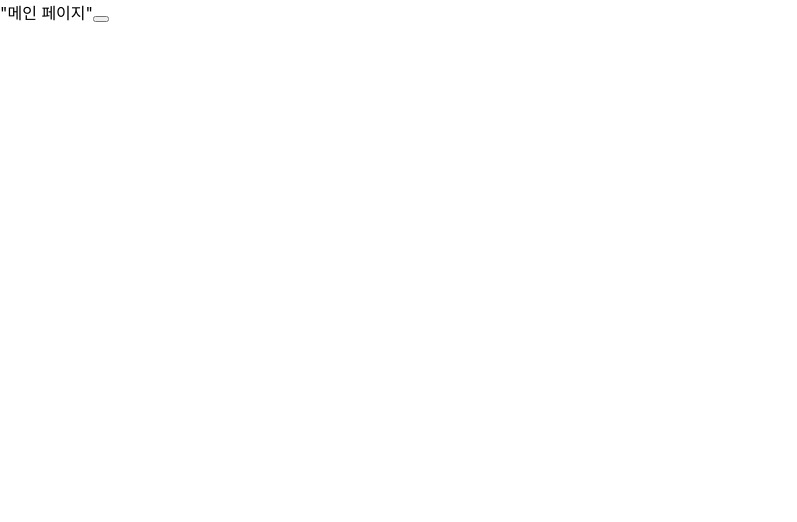
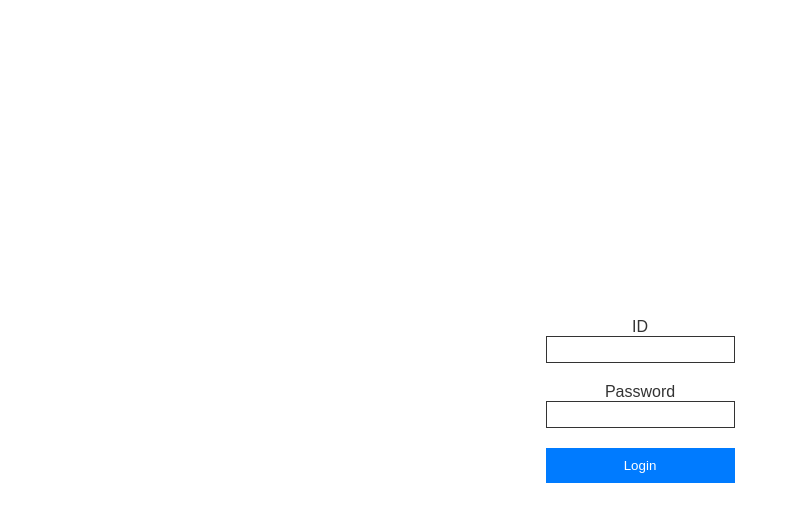
Before and after one commit to kong-tae-hyeon-khu/My-Blog-Server, a React (Create React App) app in the folder front/spring-blog/: page / in a window 1280 px wide. Shown: the top 522 px of the page, without its empty margins (0-797 px from the left). Built offline with nearby package versions, Linux system fonts and the light colour scheme.

Commit message:
Feat : Logout (Using Cookie)

```diff
--- a/front/spring-blog/src/App.js
+++ b/front/spring-blog/src/App.js
@@ -3,15 +3,18 @@ import LoginForm from "./pages/LoginForm";
 import {BrowserRouter, Routes, Route} from "react-router-dom";
 import RegisterForm from "./pages/RegisterForm";
 import Main from "./pages/Main";
+import {getCookie} from "./settings/cookie";
+function App() {
 
-function App() {
+    const toekn = getCookie("jwt");
+
     return (
         <BrowserRouter>
             <div>
                 <Routes>
-                    <Route path="signin" element={<LoginForm/>}></Route>
+                    <Route path="signin" element={<LoginForm/>}></Route>t
                     <Route path="signup" element={<RegisterForm/>}></Route>
-                    <Route path="/" element={<Main/>}></Route>
+                    <Route path="/" element={toekn ? <Main/> : <LoginForm/>}></Route>
                 </Routes>
 
             </div>
--- a/front/spring-blog/src/pages/LoginForm.js
+++ b/front/spring-blog/src/pages/LoginForm.js
@@ -40,6 +40,7 @@ const LoginForm = () => {
             if (response.status === 200) {
                 console.log("로그인 성공", response.data)
                 setCookie("jwt", response.data.token);
+                window.location.reload("/");
             }
             else {
                 console.log("로그인 실패", response)
--- a/front/spring-blog/src/pages/Main.js
+++ b/front/spring-blog/src/pages/Main.js
@@ -1,15 +1,23 @@
 import React from 'react'
-import {getCookie} from "../settings/cookie";
+import {getCookie, removeCookie} from "../settings/cookie";
+import Button from "../components/Button";
 
 const Main = () => {
 
     const onClickGetCookie = () => {
         console.log(getCookie("jwt"));
     }
+
+    const onClickLogout = () => {
+        removeCookie("jwt");
+        window.location.reload();
+    }
+
     return (
         <div>
             "메인 페이지"
-            <button onClick={onClickGetCookie}></button>
+            <button onClick={onClickGetCookie}>버튼</button>
+            <Button onClick={onClickLogout}>로그아웃</Button>
         </div>
     )
 }
```
